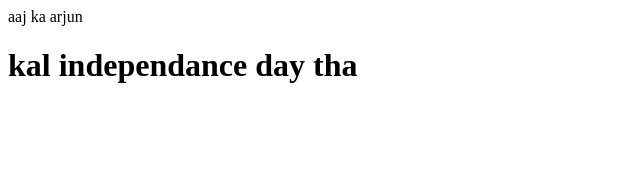
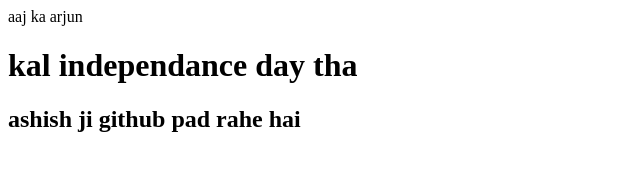
Before and after one commit to dwivediabhi16-glithub/index.html, a plain HTML site: page index.html in a window 1280 px wide. Shown: the whole page, without its empty margins (0-640 px from the left). Drawn offline with Linux system fonts and the light colour scheme.

Commit message:
new modification

```diff
--- a/index.html
+++ b/index.html
@@ -8,5 +8,7 @@
 <body>aaj ka arjun</body>
 <h1>kal independance day tha</h1>
 
+<h2>ashish ji github pad rahe hai</h2>
+
 </body>
 </html>
```
